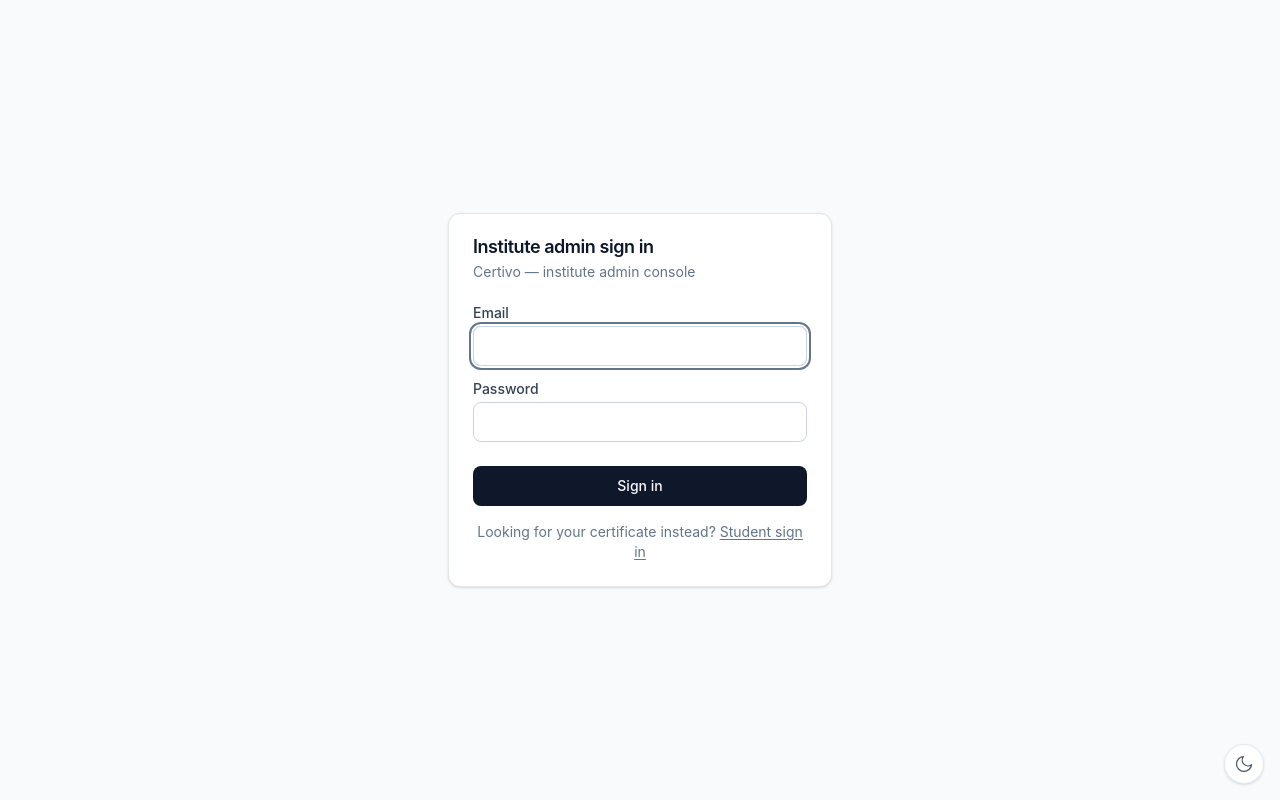
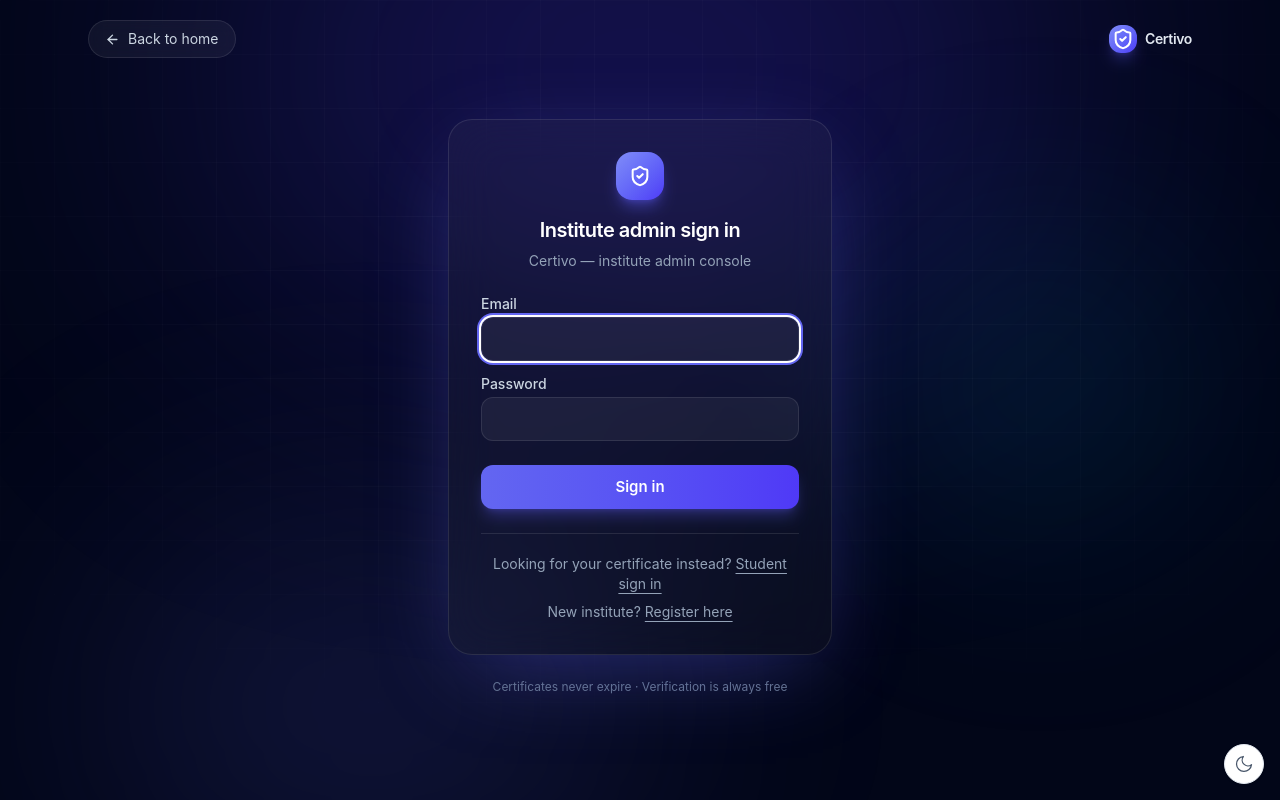
Before and after one commit to chandanvfxcomp/certivo, a Next.js app: page /admin/login in a window 1280 px wide. Built offline with nearby package versions, Linux system fonts and the light colour scheme.

Commit message:
Redesign auth pages: premium dark AuthLayout with back-to-home, glass card, brand gradient; add discreet Platform admin link in footer

```diff
--- a/src/app/admin/login/page.tsx
+++ b/src/app/admin/login/page.tsx
@@ -3,7 +3,7 @@
 import { SubmitButton } from "@/components/submit-button";
 import { Input } from "@/components/ui/input";
 import { Label } from "@/components/ui/label";
-import { Card, CardContent, CardHeader, CardTitle, CardDescription } from "@/components/ui/card";
+import { AuthLayout } from "@/components/auth-layout";
 import { BRAND } from "@/config/brand";
 
 const ERROR_MESSAGES: Record<string, string> = {
@@ -14,6 +14,9 @@
   suspended: "This institute's account has been suspended. Contact the platform to reactivate it.",
 };
 
+const linkClass =
+  "text-neutral-400 underline underline-offset-4 transition hover:text-white";
+
 export default async function AdminLoginPage({
   searchParams,
 }: {
@@ -22,44 +25,64 @@
   const { error } = await searchParams;
 
   return (
-    <main className="flex min-h-screen items-center justify-center bg-neutral-50 px-6 dark:bg-neutral-950">
-      <Card className="w-full max-w-sm">
-        <CardHeader>
-          {/* QA audit findings D5/G1: five different labels
-              ("Student Login"/"Admin Login"/"Sign in"/"Institute admin"/
-              "Admin sign in") described the same two destinations across
-              the app. Standardized on "Student sign in" /
-              "Institute admin sign in" everywhere. */}
-          <CardTitle>Institute admin sign in</CardTitle>
-          <CardDescription>{BRAND.name} — institute admin console</CardDescription>
-        </CardHeader>
-        <CardContent>
+    <AuthLayout
+      title="Institute admin sign in"
+      description={`${BRAND.name} — institute admin console`}
+      footer={
+        <div className="flex flex-col items-center gap-2">
+          <p>
+            Looking for your certificate instead?{" "}
+            <Link href="/student/login" className={linkClass}>
+              Student sign in
+            </Link>
+          </p>
+          <p>
+            New institute?{" "}
+            <Link href="/institute/register" className={linkClass}>
+              Register here
+            </Link>
+          </p>
+        </div>
+      }
+    >
       <form action={loginAdmin} className="flex flex-col gap-4">
         {error && (
-              <p className="rounded-md bg-red-50 px-3 py-2 text-sm text-red-700 dark:bg-red-950 dark:text-red-300">
+          <p className="rounded-xl border border-red-500/20 bg-red-500/10 px-3 py-2 text-sm text-red-300">
             {ERROR_MESSAGES[error] ?? "Something went wrong — please try again."}
           </p>
         )}
         <div className="flex flex-col gap-1.5">
-              <Label htmlFor="email">Email</Label>
-              <Input id="email" name="email" type="email" required autoFocus />
+          <Label htmlFor="email" className="text-neutral-300">
+            Email
+          </Label>
+          <Input
+            id="email"
+            name="email"
+            type="email"
+            required
+            autoFocus
+            className="h-11 rounded-xl border-white/10 bg-white/5 text-white placeholder:text-neutral-500 focus-visible:ring-brand-500"
+          />
         </div>
         <div className="flex flex-col gap-1.5">
-              <Label htmlFor="password">Password</Label>
-              <Input id="password" name="password" type="password" required />
+          <Label htmlFor="password" className="text-neutral-300">
+            Password
+          </Label>
+          <Input
+            id="password"
+            name="password"
+            type="password"
+            required
+            className="h-11 rounded-xl border-white/10 bg-white/5 text-white placeholder:text-neutral-500 focus-visible:ring-brand-500"
+          />
         </div>
-            <SubmitButton pendingText="Signing in…" className="mt-2">
+        <SubmitButton
+          pendingText="Signing in…"
+          className="mt-2 h-11 w-full rounded-xl bg-gradient-to-r from-brand-500 to-indigo-600 text-[15px] font-semibold text-white shadow-lg shadow-indigo-500/30 transition hover:from-brand-400 hover:to-indigo-500"
+        >
           Sign in
         </SubmitButton>
       </form>
-          <p className="mt-4 text-center text-sm text-neutral-500">
-            Looking for your certificate instead?{" "}
-            <Link href="/student/login" className="underline underline-offset-2">
-              Student sign in
-            </Link>
-          </p>
-        </CardContent>
-      </Card>
-    </main>
+    </AuthLayout>
   );
 }
--- a/src/app/admin/login/pick/page.tsx
+++ b/src/app/admin/login/pick/page.tsx
@@ -1,12 +1,11 @@
 import { redirect } from "next/navigation";
-import Link from "next/link";
 import { prisma } from "@/server/db/client";
 import { verifyPickerToken } from "@/server/auth/picker-token";
 import { loginAdmin } from "@/app/admin/actions";
 import { SubmitButton } from "@/components/submit-button";
 import { Input } from "@/components/ui/input";
 import { Label } from "@/components/ui/label";
-import { Card, CardContent, CardHeader, CardTitle, CardDescription } from "@/components/ui/card";
+import { AuthLayout } from "@/components/auth-layout";
 import { BRAND } from "@/config/brand";
 
 // Tenant picker: shown when one email/password is valid for multiple
@@ -39,24 +38,21 @@
   if (tenants.length === 0) redirect("/admin/login?error=invalid");
 
   return (
-    <main className="flex min-h-screen items-center justify-center bg-neutral-50 px-6 dark:bg-neutral-950">
-      <Card className="w-full max-w-sm">
-        <CardHeader>
-          <CardTitle>Select your institute</CardTitle>
-          <CardDescription>
-            {BRAND.name} — this sign-in works for more than one institute.
-          </CardDescription>
-        </CardHeader>
-        <CardContent>
+    <AuthLayout
+      title="Select your institute"
+      description={`${BRAND.name} — this sign-in works for more than one institute`}
+    >
       <form action={loginAdmin} className="flex flex-col gap-4">
         <input type="hidden" name="email" value={email} />
         <div className="flex flex-col gap-1.5">
-              <Label htmlFor="tenantSlug">Institute</Label>
+          <Label htmlFor="tenantSlug" className="text-neutral-300">
+            Institute
+          </Label>
           <select
             id="tenantSlug"
             name="tenantSlug"
             required
-                className="h-10 rounded-md border border-neutral-200 bg-white px-3 text-sm dark:border-neutral-800 dark:bg-neutral-950"
+            className="h-11 w-full rounded-xl border border-white/10 bg-white/5 px-3 text-sm text-white focus-visible:outline-none focus-visible:ring-2 focus-visible:ring-brand-500 [&>option]:bg-slate-900"
           >
             {tenants.map((t) => (
               <option key={t.slug} value={t.slug}>
@@ -66,20 +62,25 @@
           </select>
         </div>
         <div className="flex flex-col gap-1.5">
-              <Label htmlFor="password">Password</Label>
-              <Input id="password" name="password" type="password" required autoFocus />
+          <Label htmlFor="password" className="text-neutral-300">
+            Password
+          </Label>
+          <Input
+            id="password"
+            name="password"
+            type="password"
+            required
+            autoFocus
+            className="h-11 rounded-xl border-white/10 bg-white/5 text-white placeholder:text-neutral-500 focus-visible:ring-brand-500"
+          />
         </div>
-            <SubmitButton pendingText="Signing in…" className="mt-2">
+        <SubmitButton
+          pendingText="Signing in…"
+          className="mt-2 h-11 w-full rounded-xl bg-gradient-to-r from-brand-500 to-indigo-600 text-[15px] font-semibold text-white shadow-lg shadow-indigo-500/30 transition hover:from-brand-400 hover:to-indigo-500"
+        >
           Sign in
         </SubmitButton>
       </form>
-          <p className="mt-4 text-center text-sm text-neutral-500">
-            <Link href="/admin/login" className="underline underline-offset-2">
-              Back to sign in
-            </Link>
-          </p>
-        </CardContent>
-      </Card>
-    </main>
+    </AuthLayout>
   );
 }
--- a/src/app/institute/register/form.tsx
+++ b/src/app/institute/register/form.tsx
@@ -3,17 +3,20 @@
 // src/app/institute/register/form.tsx
 //
 // Client component so useActionState can render registerInstitute's result
-// inline — the "awaiting approval" state, not a redirect.
+// inline — the "awaiting approval" state, not a redirect. Renders
+// borderless content by design: the page wraps it in AuthLayout's glass
+// card, so this component must not bring its own Card.
 import { useActionState } from "react";
 import Link from "next/link";
 import { registerInstitute, type RegisterInstituteState } from "@/app/institute/actions";
 import { Button } from "@/components/ui/button";
 import { Input } from "@/components/ui/input";
 import { Label } from "@/components/ui/label";
-import { Card, CardContent, CardHeader, CardTitle, CardDescription } from "@/components/ui/card";
-import { BRAND } from "@/config/brand";
 
 const initialState: RegisterInstituteState = { status: "idle" };
+
+const inputClass =
+  "h-11 rounded-xl border-white/10 bg-white/5 text-white placeholder:text-neutral-500 focus-visible:ring-brand-500";
 
 function Field({
   id,
@@ -22,8 +25,10 @@
 }: { id: string; label: string } & React.InputHTMLAttributes<HTMLInputElement>) {
   return (
     <div className="flex flex-col gap-1.5">
-      <Label htmlFor={id}>{label}</Label>
-      <Input id={id} name={id} {...props} />
+      <Label htmlFor={id} className="text-neutral-300">
+        {label}
+      </Label>
+      <Input id={id} name={id} className={inputClass} {...props} />
     </div>
   );
 }
@@ -33,49 +38,37 @@
 
   if (state.status === "success") {
     return (
-      <Card className="w-full max-w-md">
-        <CardHeader>
-          <CardTitle>Registration submitted</CardTitle>
-          <CardDescription>
-            {state.instituteName} is awaiting approval from Certivo&apos;s Super Admin.
-          </CardDescription>
-        </CardHeader>
-        <CardContent>
-          <p className="text-sm text-neutral-600 dark:text-neutral-400">
-            Once approved, sign in with the email and password you just chose. We&apos;ll
-            review the application shortly.
+      <div className="flex flex-col gap-4 text-center">
+        <p className="text-sm leading-relaxed text-neutral-300">
+          <strong className="text-white">{state.instituteName}</strong> is awaiting approval
+          from Certivo&apos;s Super Admin. Once approved, sign in with the email and
+          password you just chose — we&apos;ll review the application shortly.
         </p>
-          <Link href="/" className="mt-6 block">
-            <Button variant="outline" className="w-full">
+        <Link href="/" className="mt-2 block">
+          <Button
+            variant="outline"
+            className="h-11 w-full rounded-xl border-white/15 bg-white/5 text-white hover:bg-white/10 hover:text-white"
+          >
             Back to home
           </Button>
         </Link>
-        </CardContent>
-      </Card>
+      </div>
     );
   }
 
   return (
-    <Card className="w-full max-w-lg">
-      <CardHeader>
-        <CardTitle>Register your institute</CardTitle>
-        <CardDescription>
-          {BRAND.name} — creates your institute&apos;s own admin login. A Super Admin
-          approves it before sign-in opens.
-        </CardDescription>
+    <div>
       {referralCode && (
-          <p className="mt-2 rounded-md bg-brand-50 px-3 py-2 text-sm text-brand-700 dark:bg-brand-950 dark:text-brand-300">
+        <p className="mb-4 rounded-xl border border-brand-500/20 bg-brand-500/10 px-3 py-2 text-sm text-brand-300">
           You were referred by a partner institute — welcome!
         </p>
       )}
-      </CardHeader>
-      <CardContent>
       <form action={formAction} className="flex flex-col gap-4">
         {referralCode && (
           <input type="hidden" name="referralCode" value={referralCode} />
         )}
         {state.status === "error" && (
-            <p className="rounded-md bg-red-50 px-3 py-2 text-sm text-red-700 dark:bg-red-950 dark:text-red-300">
+          <p className="rounded-xl border border-red-500/20 bg-red-500/10 px-3 py-2 text-sm text-red-300">
             {state.message}
           </p>
         )}
@@ -111,24 +104,27 @@
           minLength={8}
           autoComplete="new-password"
         />
-          <label className="flex items-start gap-2 text-sm text-neutral-600 dark:text-neutral-400">
-            <input type="checkbox" name="termsAccepted" required className="mt-1" />
+        <label className="flex items-start gap-2 text-sm text-neutral-400">
+          <input type="checkbox" name="termsAccepted" required className="mt-1 accent-indigo-500" />
           <span>
             I agree to Certivo&apos;s Terms of Service and Privacy Policy on behalf of this
             institute.
           </span>
         </label>
-          <Button type="submit" disabled={pending} className="mt-2">
+        <Button
+          type="submit"
+          disabled={pending}
+          className="mt-2 h-11 w-full rounded-xl bg-gradient-to-r from-brand-500 to-indigo-600 text-[15px] font-semibold text-white shadow-lg shadow-indigo-500/30 transition hover:from-brand-400 hover:to-indigo-500"
+        >
           {pending ? "Submitting…" : "Submit for approval"}
         </Button>
       </form>
-        <p className="mt-4 text-center text-sm text-neutral-500">
+      <p className="mt-5 text-center text-sm text-neutral-400">
         Looking for your certificate instead?{" "}
-          <Link href="/student/login" className="underline underline-offset-2">
+        <Link href="/student/login" className="underline underline-offset-4 transition hover:text-white">
           Student sign in
         </Link>
       </p>
-      </CardContent>
-    </Card>
+    </div>
   );
 }
--- a/src/app/student/login/page.tsx
+++ b/src/app/student/login/page.tsx
@@ -3,7 +3,7 @@
 import { SubmitButton } from "@/components/submit-button";
 import { Input } from "@/components/ui/input";
 import { Label } from "@/components/ui/label";
-import { Card, CardContent, CardHeader, CardTitle, CardDescription } from "@/components/ui/card";
+import { AuthLayout } from "@/components/auth-layout";
 import { BRAND } from "@/config/brand";
 
 const ERROR_MESSAGES: Record<string, string> = {
@@ -15,6 +15,9 @@
   session_expired: "Your session has expired. Please sign in again.",
 };
 
+const linkClass =
+  "text-neutral-400 underline underline-offset-4 transition hover:text-white";
+
 export default async function StudentLoginPage({
   searchParams,
 }: {
@@ -23,48 +26,63 @@
   const { error } = await searchParams;
 
   return (
-    <main className="flex min-h-screen items-center justify-center bg-neutral-50 px-6 dark:bg-neutral-950">
-      <Card className="w-full max-w-sm">
-        <CardHeader>
-          <CardTitle>Student sign in</CardTitle>
-          <CardDescription>{BRAND.name} — view and download your certificate</CardDescription>
-        </CardHeader>
-        <CardContent>
+    <AuthLayout
+      title="Student sign in"
+      description={`${BRAND.name} — view and download your certificate`}
+      footer={
+        <div className="flex flex-col items-center gap-2">
+          <Link href="/student/forgot-password" className={linkClass}>
+            Forgot password?
+          </Link>
+          <Link href="/admin/login" className={linkClass}>
+            Institute admin sign in
+          </Link>
+        </div>
+      }
+    >
       <form action={loginStudent} className="flex flex-col gap-4">
         {error && (
-              <p className="rounded-md bg-red-50 px-3 py-2 text-sm text-red-700 dark:bg-red-950 dark:text-red-300">
+          <p className="rounded-xl border border-red-500/20 bg-red-500/10 px-3 py-2 text-sm text-red-300">
             {ERROR_MESSAGES[error] ?? "Something went wrong — please try again."}
           </p>
         )}
         <div className="flex flex-col gap-1.5">
-              <Label htmlFor="studentCode">Student ID</Label>
+          <Label htmlFor="studentCode" className="text-neutral-300">
+            Student ID
+          </Label>
           {/* QA audit finding A10: student IDs were switched to random
               8-character codes (generateUniqueStudentCode, admin/actions.ts)
               to stop them being sequentially guessable — this placeholder
               still showed the old sequential format, which no student's
               real ID could ever match. */}
-              <Input id="studentCode" name="studentCode" placeholder="STU-A3F9K2QH" required autoFocus />
+          <Input
+            id="studentCode"
+            name="studentCode"
+            placeholder="STU-A3F9K2QH"
+            required
+            autoFocus
+            className="h-11 rounded-xl border-white/10 bg-white/5 text-white placeholder:text-neutral-500 focus-visible:ring-brand-500"
+          />
         </div>
         <div className="flex flex-col gap-1.5">
-              <Label htmlFor="password">Password</Label>
-              <Input id="password" name="password" type="password" required />
+          <Label htmlFor="password" className="text-neutral-300">
+            Password
+          </Label>
+          <Input
+            id="password"
+            name="password"
+            type="password"
+            required
+            className="h-11 rounded-xl border-white/10 bg-white/5 text-white placeholder:text-neutral-500 focus-visible:ring-brand-500"
+          />
         </div>
-            <SubmitButton pendingText="Signing in…" className="mt-2">
+        <SubmitButton
+          pendingText="Signing in…"
+          className="mt-2 h-11 w-full rounded-xl bg-gradient-to-r from-brand-500 to-indigo-600 text-[15px] font-semibold text-white shadow-lg shadow-indigo-500/30 transition hover:from-brand-400 hover:to-indigo-500"
+        >
           Sign in
         </SubmitButton>
       </form>
-          <div className="mt-4 flex flex-col items-center gap-1 text-sm text-neutral-500">
-            <Link href="/student/forgot-password" className="underline underline-offset-2">
-              Forgot password?
-            </Link>
-            {/* QA audit findings D5/G1: standardized label — see
-                admin/login/page.tsx's matching comment. */}
-            <Link href="/admin/login" className="underline underline-offset-2">
-              Institute admin sign in
-            </Link>
-          </div>
-        </CardContent>
-      </Card>
-    </main>
+    </AuthLayout>
   );
 }
--- /dev/null
+++ b/src/components/auth-layout.tsx
@@ -0,0 +1,115 @@
+// src/components/auth-layout.tsx
+//
+// Shared premium shell for every public auth page (student / institute /
+// super-admin sign-in, registration, password reset). One dark, branded
+// backdrop; every page gets a back-to-home control and the same trust
+// footer — no more plain cards floating on grey.
+import Link from "next/link";
+import type { ReactNode } from "react";
+import { cn } from "@/lib/utils";
+import { BRAND } from "@/config/brand";
+
+function ArrowLeftIcon() {
+  return (
+    <svg
+      width="15"
+      height="15"
+      viewBox="0 0 24 24"
+      fill="none"
+      stroke="currentColor"
+      strokeWidth="2.2"
+      strokeLinecap="round"
+      strokeLinejoin="round"
+      aria-hidden
+    >
+      <path d="M19 12H5" />
+      <path d="m12 19-7-7 7-7" />
+    </svg>
+  );
+}
+
+function ShieldCheckIcon() {
+  return (
+    <svg
+      width="22"
+      height="22"
+      viewBox="0 0 24 24"
+      fill="none"
+      stroke="currentColor"
+      strokeWidth="2.2"
+      strokeLinecap="round"
+      strokeLinejoin="round"
+      aria-hidden
+    >
+      <path d="M20 13c0 5-3.5 7.5-7.66 8.95a1 1 0 0 1-.67-.01C7.5 20.5 4 18 4 13V6a1 1 0 0 1 1-1c2 0 4.5-1.2 6.24-2.72a1.17 1.17 0 0 1 1.52 0C14.51 3.81 17 5 19 5a1 1 0 0 1 1 1z" />
+      <path d="m9 12 2 2 4-4" />
+    </svg>
+  );
+}
+
+export function AuthLayout({
+  title,
+  description,
+  children,
+  footer,
+  wide = false,
+}: {
+  title: string;
+  description: string;
+  children: ReactNode;
+  footer?: ReactNode;
+  wide?: boolean;
+}) {
+  return (
+    <main className="relative flex min-h-screen flex-col overflow-hidden bg-slate-950 text-white">
+      {/* Backdrop: brand glows + faint grid */}
+      <div aria-hidden className="pointer-events-none absolute inset-0">
+        <div className="absolute -top-48 left-1/2 h-[520px] w-[860px] -translate-x-1/2 rounded-full bg-indigo-600/25 blur-[140px]" />
+        <div className="absolute -bottom-24 left-[8%] h-[380px] w-[540px] rounded-full bg-brand-500/15 blur-[130px]" />
+        <div className="absolute right-[6%] top-[28%] h-[320px] w-[320px] rounded-full bg-cyan-500/10 blur-[110px]" />
+        <div className="absolute inset-0 bg-[linear-gradient(to_right,rgba(255,255,255,0.035)_1px,transparent_1px),linear-gradient(to_bottom,rgba(255,255,255,0.035)_1px,transparent_1px)] bg-[size:54px_54px] [mask-image:radial-gradient(ellipse_75%_65%_at_50%_35%,black,transparent)]" />
+      </div>
+
+      {/* Top bar: back to home + brand */}
+      <header className="relative z-10 mx-auto flex w-full max-w-6xl items-center justify-between px-6 py-5">
+        <Link
+          href="/"
+          className="inline-flex items-center gap-2 rounded-full border border-white/10 bg-white/5 px-4 py-2 text-sm text-neutral-300 backdrop-blur transition hover:border-white/25 hover:bg-white/10 hover:text-white"
+        >
+          <ArrowLeftIcon />
+          Back to home
+        </Link>
+        <span className="inline-flex items-center gap-2 text-sm font-semibold tracking-tight text-neutral-200">
+          <span className="flex h-7 w-7 items-center justify-center rounded-lg bg-gradient-to-br from-brand-400 to-indigo-600 text-white shadow-lg shadow-indigo-500/30">
+            <ShieldCheckIcon />
+          </span>
+          {BRAND.name}
+        </span>
+      </header>
+
+      {/* Card */}
+      <div className="relative z-10 flex flex-1 items-center justify-center px-6 pb-20 pt-4">
+        <div className={cn("w-full", wide ? "max-w-lg" : "max-w-sm")}>
+          <div className="rounded-3xl border border-white/10 bg-white/[0.04] p-8 shadow-[0_24px_90px_-24px_rgba(99,102,241,0.45)] backdrop-blur-xl">
+            <div className="mb-6 flex flex-col items-center text-center">
+              <span className="mb-4 flex h-12 w-12 items-center justify-center rounded-2xl bg-gradient-to-br from-brand-400 to-indigo-600 text-white shadow-lg shadow-indigo-500/40">
+                <ShieldCheckIcon />
+              </span>
+              <h1 className="text-xl font-semibold tracking-tight">{title}</h1>
+              <p className="mt-1.5 text-sm leading-relaxed text-neutral-400">{description}</p>
+            </div>
+            {children}
+            {footer && (
+              <div className="mt-6 border-t border-white/10 pt-5 text-center text-sm text-neutral-400">
+                {footer}
+              </div>
+            )}
+          </div>
+          <p className="mt-6 text-center text-xs text-neutral-500">
+            Certificates never expire · Verification is always free
+          </p>
+        </div>
+      </div>
+    </main>
+  );
+}
```
Also changed, not shown: src/app/institute/register/page.tsx (+7 -6 lines), src/app/page.tsx (+7 -0 lines), src/app/student/forgot-password/page.tsx (+19 -17 lines), src/app/super-admin/forgot-password/page.tsx (+31 -16 lines), src/app/super-admin/login/page.tsx (+40 -27 lines). Lines whose indentation alone changed are shown as unchanged.
